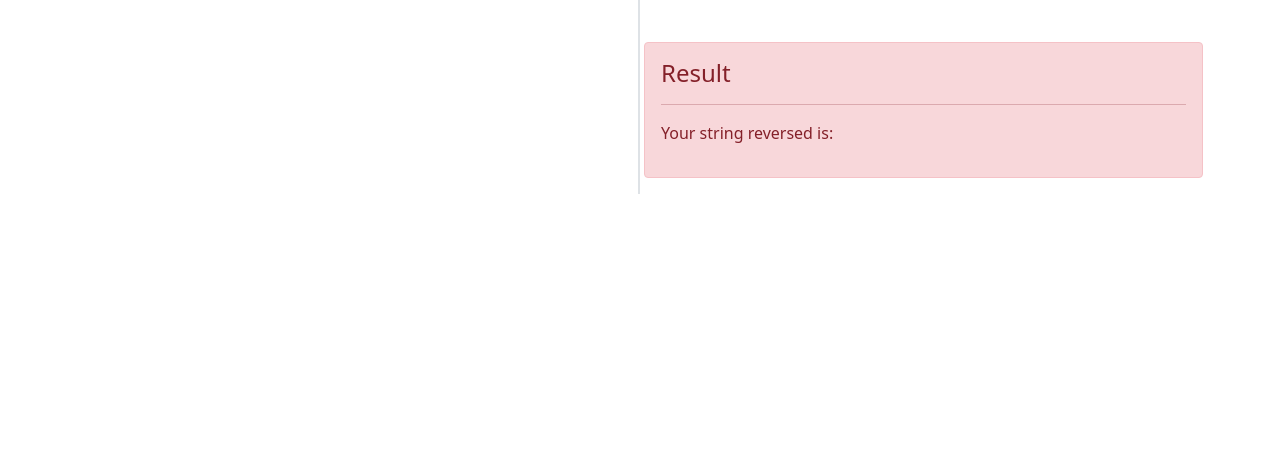
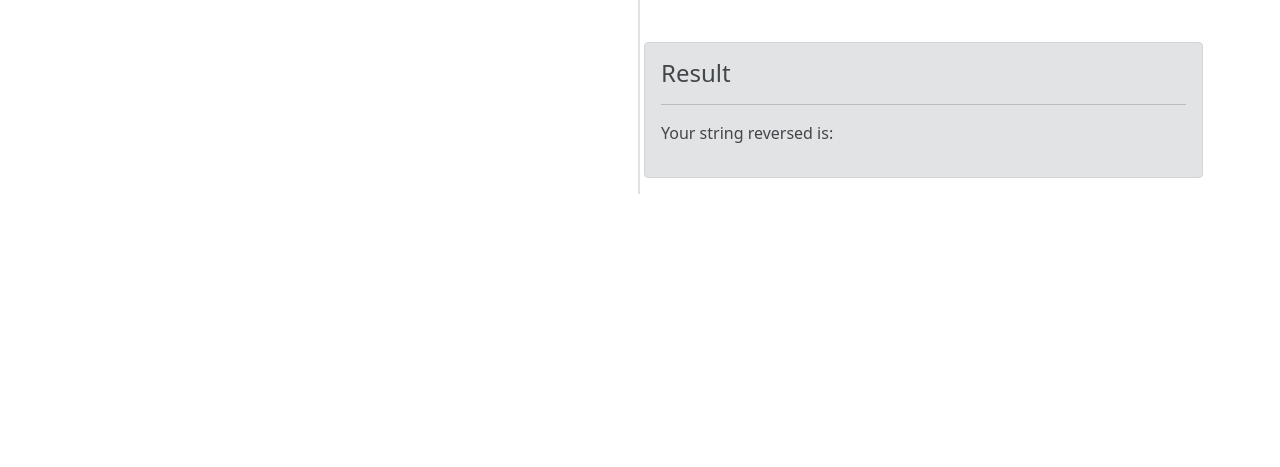
Before and after one commit to MikeLoerop/Javascript_Mirror, a plain HTML site: page app.html in a window 1280 px wide. Both pictures are taken after a click on the button "Reverse Me". Shown: the part 245-712 px from the top of the page. Drawn offline with nearby package versions, Linux system fonts and the light colour scheme.

Commit message:
Added Palindrome feature

```diff
--- a/app.html
+++ b/app.html
@@ -72,7 +72,7 @@
                         <div class="col-12">
                             <button type="button" id="btnSubmit" class="btn btn-dark btn-lg">Reverse Me</button>
                         </div>
-                        <div class="alert alert-danger mt-5 invisible fade show" id="alert" role="alert">
+                        <div class="alert alert-secondary mt-5 invisible fade show" id="alert" role="alert">
                             <h4 class="alert-heading">Result</h4>
                             <hr>
                             <p id="msg">
--- a/js/site.js
+++ b/js/site.js
@@ -21,10 +21,18 @@ function reverseString(userString){
 }
 
 //Display string
-function displayString(outputString){
+function displayString(outputString, isPalindrome){
 
-    //Display result
-    document.getElementById("msg").innerHTML = `Your string reversed is: ${outputString}`
+    if(isPalindrome){
+        //Display result
+        document.getElementById("msg").innerHTML = `Your string reversed is: ${outputString}.<br /> Congrats, your string is also a palindrome`;
+
+    }else{
+        //Display result
+        document.getElementById("msg").innerHTML = `Your string reversed is: ${outputString}`;
+    }
+
+
 
     //Display alert
     document.getElementById("alert").classList.remove("invisible");
@@ -32,6 +40,7 @@ function displayString(outputString){
 }
 
 function reverseCall(){
+
     //Set Alert to invisible as a precaution
     document.getElementById("alert").classList.add("invisible");
 
@@ -42,6 +51,13 @@ function reverseCall(){
     let outputString = [];
     outputString = reverseString(userString);
 
+
+
+    let isPalindrome = false;
+    if(userString === outputString){
+        isPalindrome = true;
+    }
+
     //Display the reversed string to user
-    displayString(outputString);
+    displayString(outputString, isPalindrome);
 }
```
